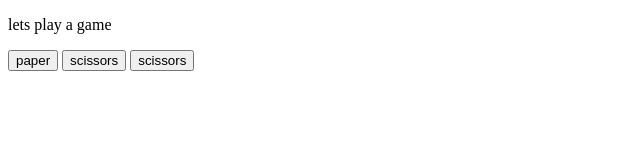
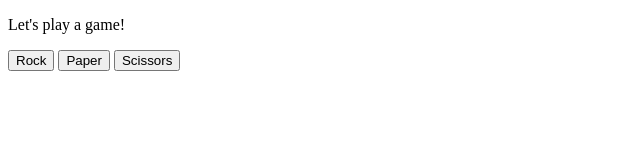
Before and after one commit to ishikaVI/javascript, a plain HTML site: page game.html in a window 1280 px wide. Shown: the whole page, without its empty margins (0-640 px from the left). Drawn offline with Linux system fonts and the light colour scheme.

Commit message:
Update game.html

```diff
--- a/game.html
+++ b/game.html
@@ -4,84 +4,89 @@
 <head>
     <meta charset="UTF-8">
     <meta name="viewport" content="width=device-width, initial-scale=1.0">
-    <title>game</title>
+    <title>Rock Paper Scissors</title>
 </head>
 
 <body>
-    <p> lets play a game </p>
+    <p>Let's play a game!</p>
+
     <button onclick="
-    const random = Math.random();
-    let values=``;
-    if(random >=0 && random <= 1/3){
-        values=paper;}
-        else if(random >=1/3 && random >=2/3){
-            values=rock; }
-        else{
-            values=scissors;
+        let random3 = Math.random();
+        let computerChoice3 = '';
+
+        if (random3 >= 0 && random3 < 1/3) {
+            computerChoice3 = 'rock';
+        } else if (random3 >= 1/3 && random3 < 2/3) {
+            computerChoice3 = 'paper';
+        } else {
+            computerChoice3 = 'scissors';
         }
-        console.log(values);
 
-        let result=``;
-        if(values===paper){
-              result='you win';
+        let playerChoice1 = 'rock';
+        let result1 = '';
+
+        if (playerChoice1 === computerChoice3) {
+            result1 = 'It\'s a draw!';
+        } else if (computerChoice3 === 'scissors') {
+            result1 = 'You win!';
+        } else {
+            result1 = 'You lose!';
         }
-        else if(values===rock){
-            result='you lose';
+
+        alert(`You chose ${playerChoice1}, and the computer chose ${computerChoice3}. ${result1}`);
+    ">Rock</button>
+
+    <button onclick="
+        let random2 = Math.random();
+        let computerChoice2 = '';
+
+        if (random2 >= 0 && random2 < 1/3) {
+            computerChoice22 = 'rock';
+        } else if (random2 >= 1/3 && random2 < 2/3) {
+            computerChoice2 = 'paper';
+        } else {
+            computerChoice2 = 'scissors';
         }
-        else{
-            result='draw';
+
+        let playerChoice2 = 'paper';
+        let result2 = '';
+
+        if (playerChoice2 === computerChoice2) {
+            result2 = 'It\'s a draw!';
+        } else if (computerChoice === 'rock') {
+            result2 = 'You win!';
+        } else {
+            result2 = 'You lose!';
         }
-        alert(`you have choose rock and computer choose ${values} so ${result}`);
-    ">paper</button>
+
+        alert(`You chose ${playerChoice2}, and the computer chose ${computerChoice2}. ${result2}`);
+    ">Paper</button>
     <button onclick="
-    const random1 = Math.random();
-    let value=``;
-    if(random >=0 && random <= 1/3){
-        values=paper;}
-        else if(random >=1/3 && random >=2/3){
-            values=rock; }
-        else{
-            values=scissors;
+        let random = Math.random();
+        let computerChoice = '';
+
+        if (random >= 0 && random < 1/3) {
+            computerChoice = 'rock';
+        } else if (random >= 1/3 && random < 2/3) {
+            computerChoice = 'paper';
+        } else {
+            computerChoice = 'scissors';
         }
-        console.log(values);
 
-        let result1=``;
-        if(values===paper){
-              result1='draw';
+        let playerChoice = 'scissors';
+        let result = '';
+
+        if (playerChoice === computerChoice) {
+            result = 'It\'s a draw!';
+        } else if (computerChoice === 'paper') {
+            result = 'You win!';
+        } else {
+            result = 'You lose!';
         }
-        else if(values===rock){
-            result1='you win';
-        }
-        else{
-            result1='you lose';
-        }
-        alert(`you have choose paper and computer choose ${value} so ${result1}`);">scissors</button>
-    <button onclick="
-    const random2 = Math.random();
-    let val=``;
-    if(random >=0 && random <= 1/3){
-        val=paper;}
-        else if(random >=1/3 && random >=2/3){
-            val=rock; }
-        else{
-            val=scissors;
-        }
-        console.log(val);
 
-        let result2=``;
-        if(values===paper){
-              result2='draw';
-        }
-        else if(values===rock){
-            result2='you win';
-        }
-        else{
-            result2='you lose';
-        }
-        alert(`you have choose scissors and computer choose ${val} so ${result2}`);
-      "> scissors</button>
-    <script>
+        alert(`You chose ${playerChoice}, and the computer chose ${computerChoice}. ${result}`);
+    ">Scissors</button>
 
-    </script>
 </body>
+
 </html>
```
